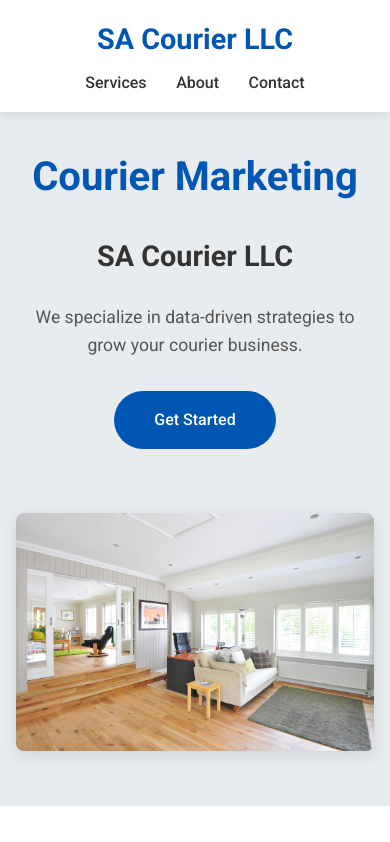
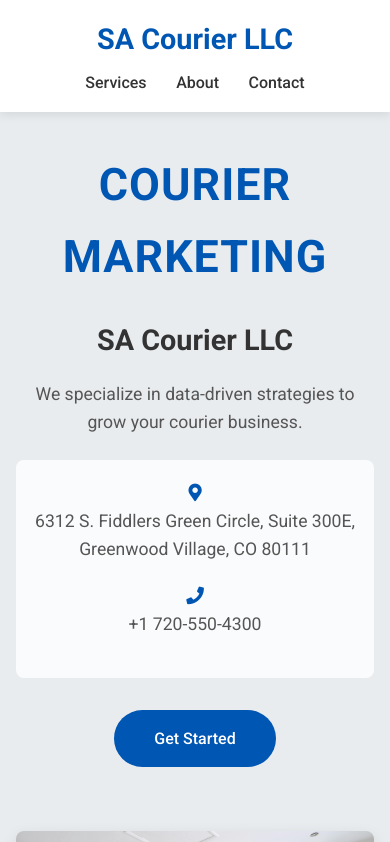
Before and after one commit to learningpac/sa-courier-website, a plain HTML site: page index.html in a window 390 px wide. Shown: the top 842 px of the page. Drawn offline with Linux system fonts and the light colour scheme.

Commit message:
Update website with prominent Courier Marketing headline and contact info

```diff
--- a/index.html
+++ b/index.html
@@ -3,7 +3,7 @@
 <head>
     <meta charset="UTF-8">
     <meta name="viewport" content="width=device-width, initial-scale=1.0">
-    <title>SA Courier LLC - Courier Marketing</title>
+    <title>Courier Marketing - SA Courier LLC</title>
     <link rel="stylesheet" href="style.css">
     <link rel="stylesheet" href="https://fonts.googleapis.com/css2?family=Roboto:wght@300;400;500;700&display=swap">
     <link rel="stylesheet" href="https://cdnjs.cloudflare.com/ajax/libs/font-awesome/5.15.4/css/all.min.css">
@@ -22,8 +22,14 @@
 
     <section id="hero">
         <h1>Courier Marketing</h1>
-        <h2>SA Courier LLC</h2>
-        <p>We specialize in data-driven strategies to grow your courier business.</p>
+        <div class="subtitle">
+            <h2>SA Courier LLC</h2>
+            <p>We specialize in data-driven strategies to grow your courier business.</p>
+            <div class="hero-contact">
+                <p><i class="fas fa-map-marker-alt"></i> 6312 S. Fiddlers Green Circle, Suite 300E, Greenwood Village, CO 80111</p>
+                <p><i class="fas fa-phone"></i> +1 720-550-4300</p>
+            </div>
+        </div>
         <a href="#contact" class="cta-button">Get Started</a>
         <img src="hero-image.jpg" alt="Courier Hero Image" style="width:100%; max-height:500px; object-fit:cover; margin-top: 2rem;">
     </section>
--- a/style.css
+++ b/style.css
@@ -59,21 +59,49 @@ nav ul li a:hover {
 }
 
 #hero h1 {
-    font-size: 3.2rem;
-    margin-bottom: 0.5rem;
+    font-size: 4rem;
+    margin-bottom: 1.5rem;
     color: #0056b3;
+    text-transform: uppercase;
+    letter-spacing: 1px;
+}
+
+.subtitle {
+    margin-bottom: 2rem;
 }
 
 #hero h2 {
     font-size: 2.4rem;
-    margin-bottom: 1.5rem;
+    margin-bottom: 1rem;
     color: #333;
 }
 
 #hero p {
     font-size: 1.3rem;
     color: #555;
-    margin-bottom: 2rem;
+    margin-bottom: 1.5rem;
+}
+
+.hero-contact {
+    background-color: rgba(255, 255, 255, 0.8);
+    padding: 1rem;
+    border-radius: 8px;
+    max-width: 700px;
+    margin: 0 auto 1.5rem;
+}
+
+.hero-contact p {
+    margin: 0.5rem 0;
+    font-size: 1.1rem;
+    color: #333;
+    display: flex;
+    align-items: center;
+    justify-content: center;
+}
+
+.hero-contact i {
+    color: #0056b3;
+    margin-right: 0.8rem;
 }
 
 #hero img {
@@ -359,7 +387,7 @@ footer {
     }
 
     #hero h1 {
-        font-size: 2.5rem;
+        font-size: 2.8rem;
     }
 
     #hero h2 {
@@ -368,6 +396,17 @@ footer {
 
     #hero p {
         font-size: 1.1rem;
+    }
+
+    .hero-contact p {
+        font-size: 0.9rem;
+        flex-direction: column;
+        align-items: center;
+    }
+
+    .hero-contact i {
+        margin-right: 0;
+        margin-bottom: 0.3rem;
     }
 
     #services, #contact, #about {
```
